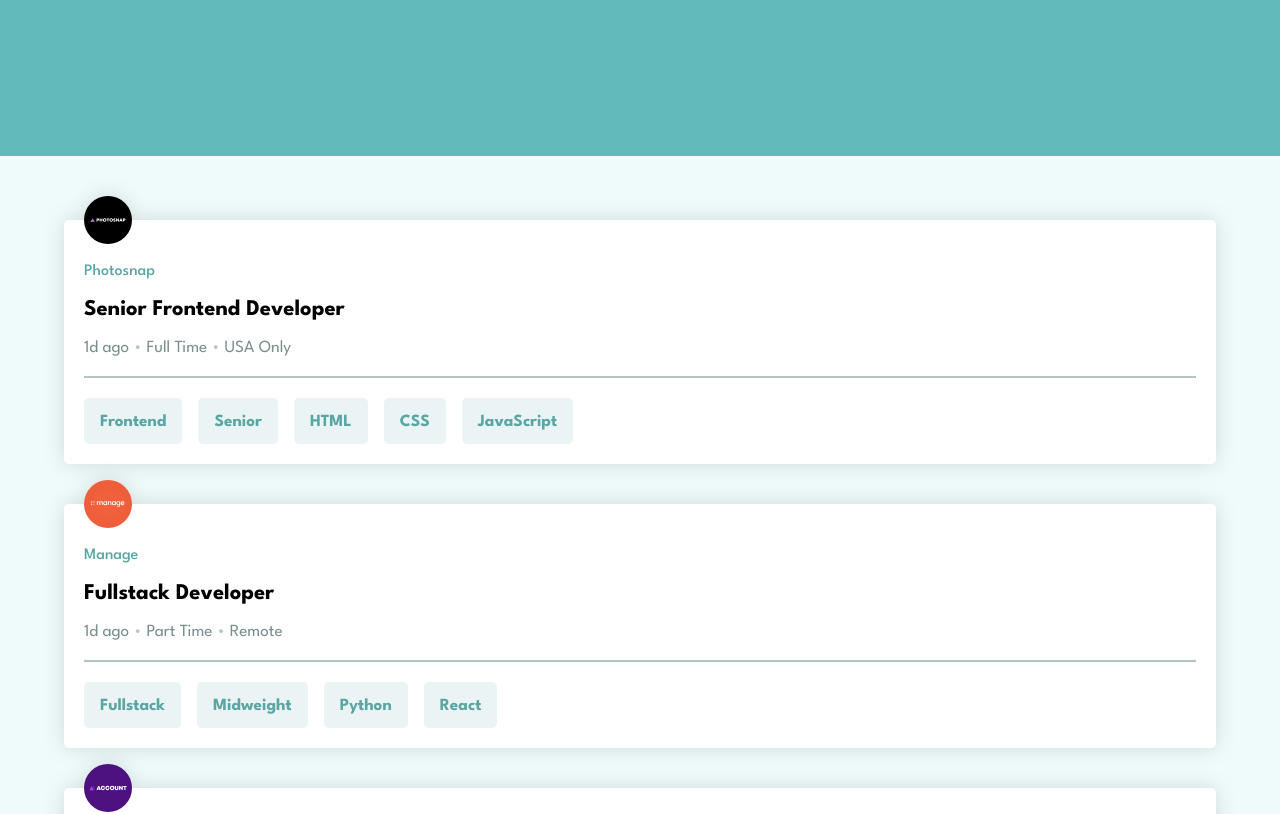
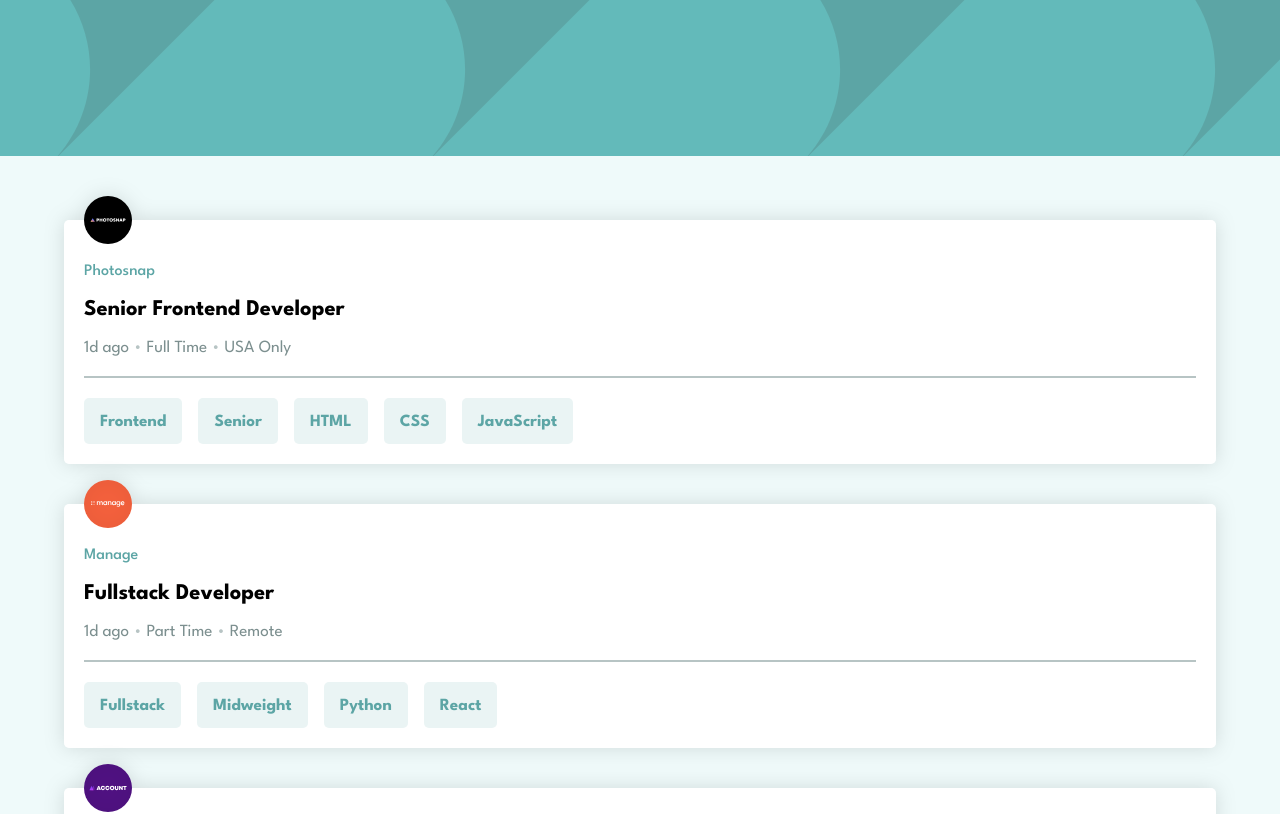
Before and after one commit to RyanNolan1/react-job-listing, a React (Create React App) app: page / in a window 1280 px wide. Shown: the top 814 px of the page. Built offline with nearby package versions, Linux system fonts and the light colour scheme.

Commit message:
this will add an image background to the header

```diff
--- a/src/App.css
+++ b/src/App.css
@@ -74,7 +74,8 @@ body {
 
 .job-details-buttons-container {
   height: 156px;
-  background-color: #63baba;
+  background-color: #5CA5A5;
+  background-image: url("/public/images/bg-header-mobile.svg");
 }
 
 .divider {
```
